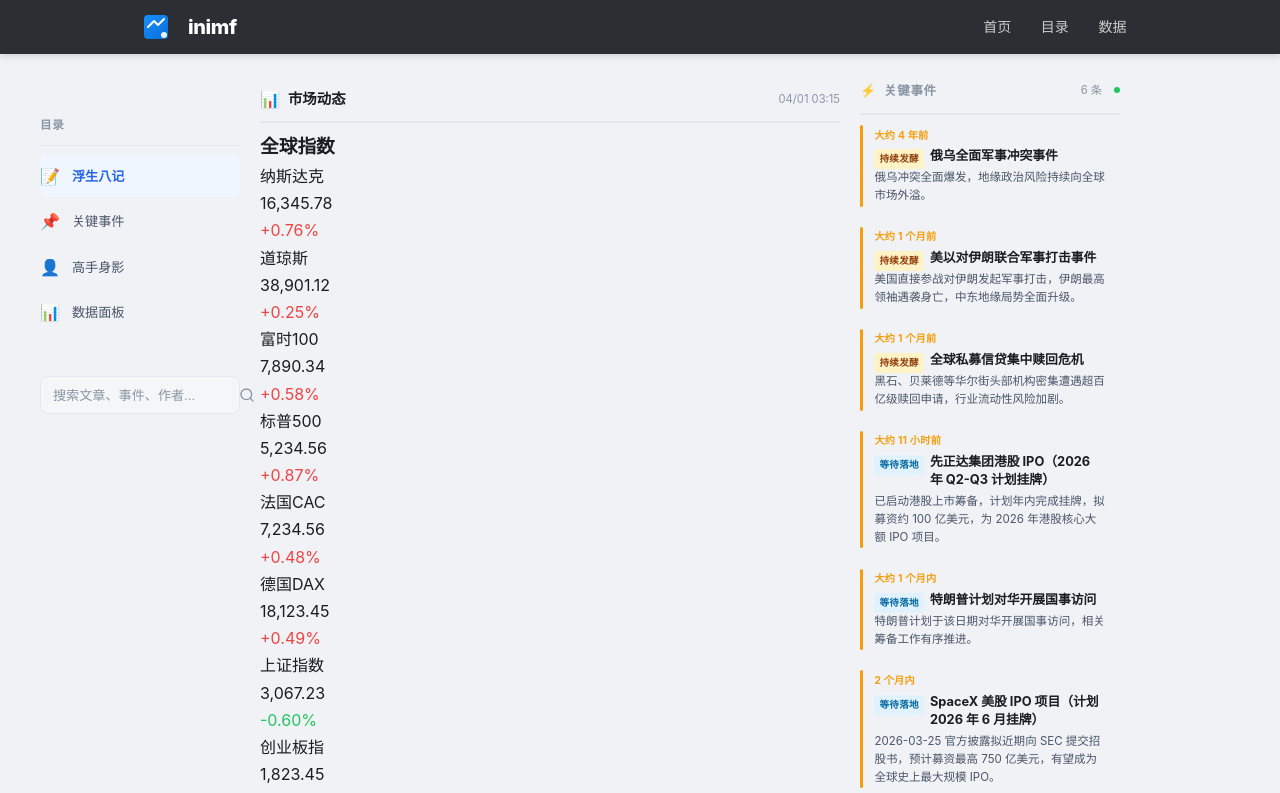
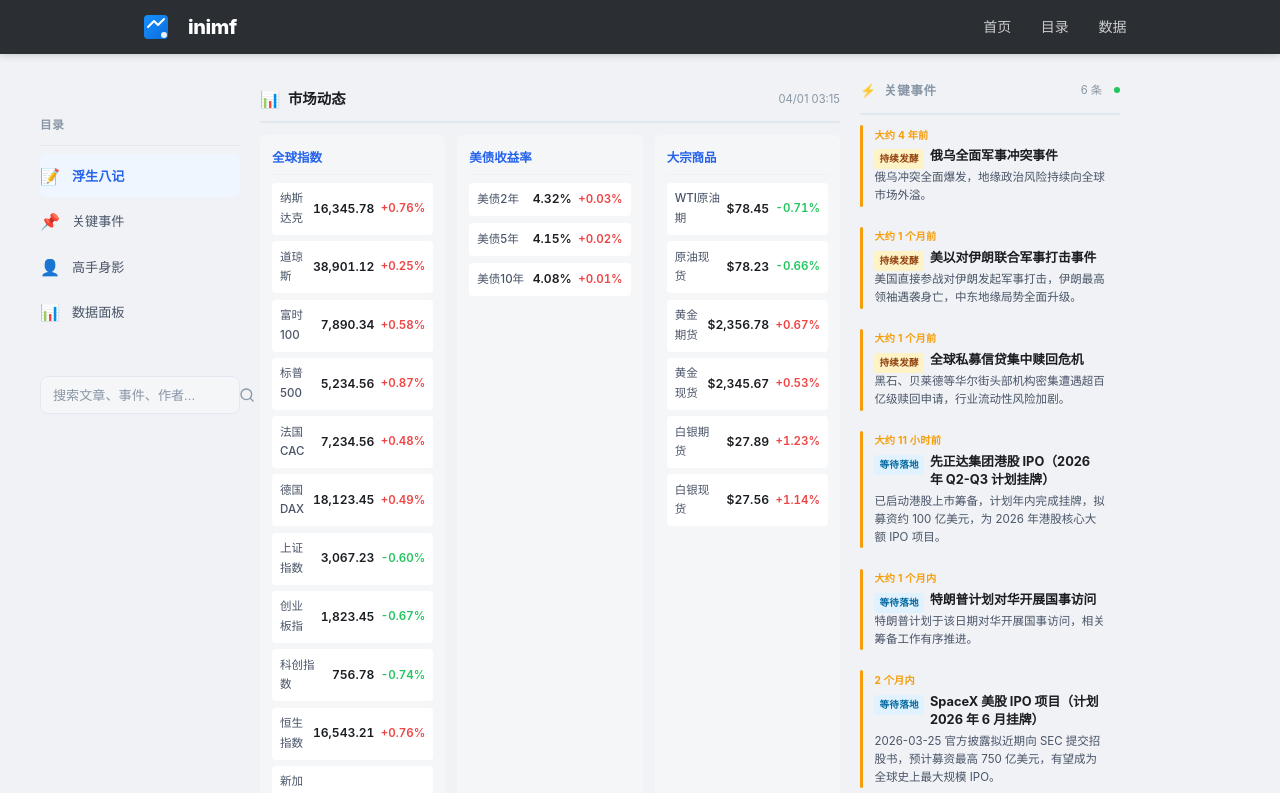
Before and after one commit to web1286/inimf-blog, a Next.js app: page / in a window 1280 px wide. Shown: the top 793 px of the page. Built offline with nearby package versions, Linux system fonts and the light colour scheme.

Commit message:
更新样式-新增ticker卡片网格CSS

```diff
--- a/styles/globals.css
+++ b/styles/globals.css
@@ -2295,8 +2295,8 @@ a {
 
 /* ==================== LongPort 风格重构 ==================== */
 
-/* ==================== 市场数据 ticker（极简表格风格） ==================== */
-.market-ticker-clean {
+/* ==================== 市场数据 ticker（卡片网格风格） ==================== */
+.market-ticker {
   margin-bottom: 1.5rem;
 }
 
@@ -2306,7 +2306,7 @@ a {
   gap: 0.5rem;
   padding: 0.5rem 0;
   border-bottom: 2px solid var(--color-border);
-  margin-bottom: 0.5rem;
+  margin-bottom: 0.75rem;
 }
 
 .ticker-icon {
@@ -2325,54 +2325,64 @@ a {
   color: var(--color-text-muted);
 }
 
-.ticker-table {
-  width: 100%;
-  border-collapse: collapse;
+.ticker-grid {
+  display: grid;
+  grid-template-columns: repeat(auto-fit, minmax(180px, 1fr));
+  gap: 0.75rem;
+}
+
+.ticker-section {
+  background: var(--color-surface-gray);
+  border-radius: 6px;
+  padding: 0.75rem;
+}
+
+.ticker-section-title {
   font-size: 0.78rem;
-}
-
-.ticker-table td {
-  padding: 0.4rem 0.3rem;
-  vertical-align: middle;
-  text-align: center;
-}
-
-.ticker-cat {
   font-weight: 600;
   color: var(--color-accent);
-  font-size: 0.75rem;
-  width: 55px;
-  text-align: center;
-  background: var(--color-surface-gray);
-}
-
-.ticker-cell {
+  margin-bottom: 0.5rem;
+  padding-bottom: 0.35rem;
   border-bottom: 1px solid var(--color-border-light);
 }
 
-.ticker-cell.empty {
-  border-bottom: none;
-}
-
-.ticker-name {
-  display: block;
+.ticker-cards {
+  display: flex;
+  flex-direction: column;
+  gap: 0.4rem;
+}
+
+.ticker-card {
+  display: grid;
+  grid-template-columns: 1fr auto auto;
+  gap: 0.4rem;
+  padding: 0.4rem 0.5rem;
+  background: var(--color-surface);
+  border-radius: 4px;
+  align-items: center;
+  transition: all 0.12s;
+}
+
+.ticker-card:hover {
+  background: var(--color-surface-hover);
+  transform: translateX(2px);
+}
+
+.ticker-card-name {
+  font-size: 0.72rem;
   color: var(--color-text-secondary);
+  font-weight: 500;
+}
+
+.ticker-card-value {
+  font-size: 0.76rem;
+  font-weight: 600;
+  color: var(--color-text);
+  font-variant-numeric: tabular-nums;
+}
+
+.ticker-card-change {
   font-size: 0.72rem;
-  margin-bottom: 0.1rem;
-}
-
-.ticker-val {
-  display: block;
-  color: var(--color-text);
-  font-weight: 600;
-  font-size: 0.8rem;
-  font-variant-numeric: tabular-nums;
-  margin-bottom: 0.05rem;
-}
-
-.ticker-chg {
-  display: block;
-  font-size: 0.7rem;
   font-weight: 600;
   font-variant-numeric: tabular-nums;
 }
```
